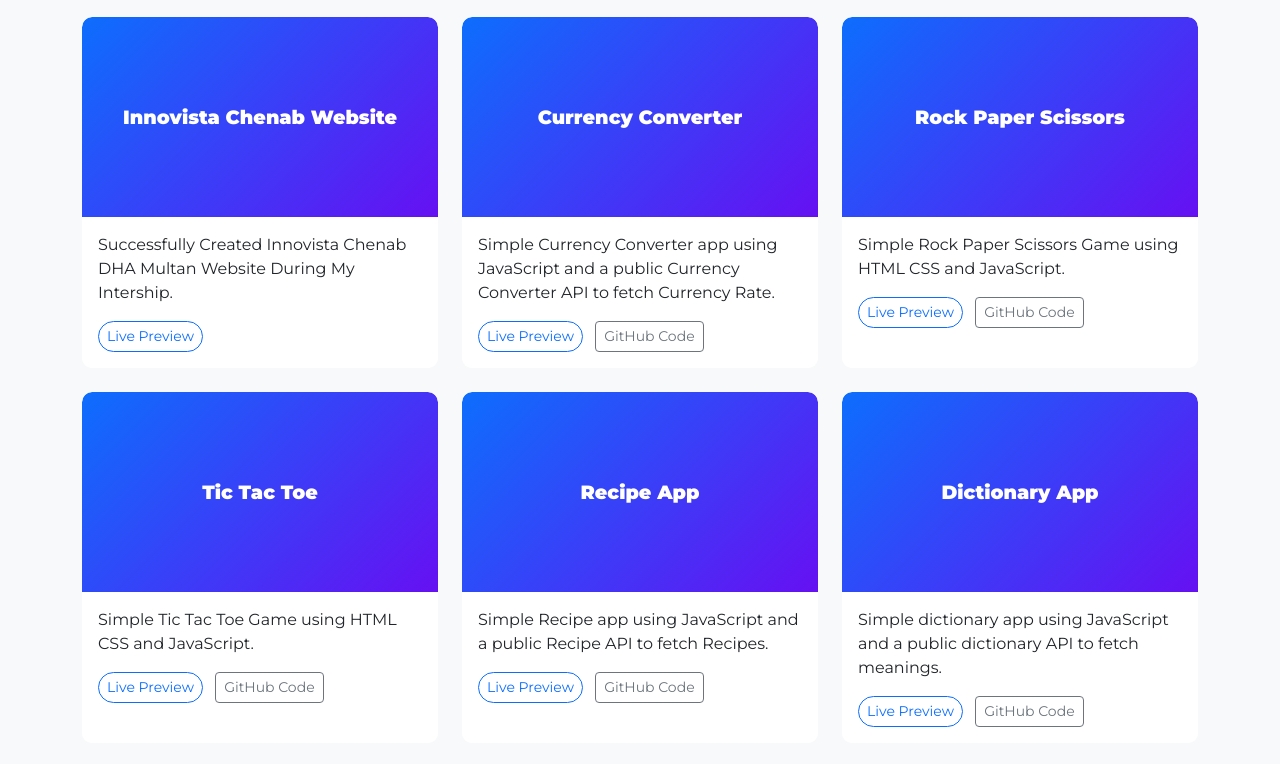
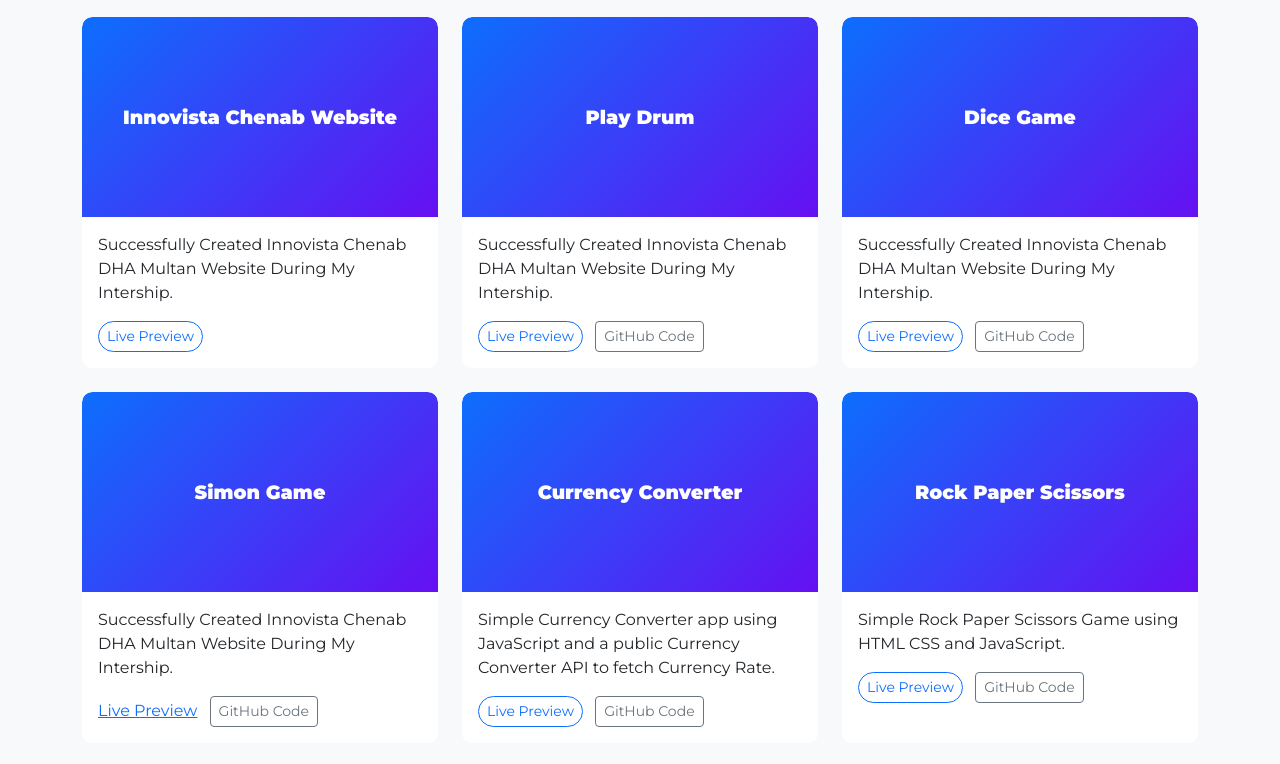
Before and after one commit to Khanktk/My-Portfolio, a plain HTML site: page projects.html in a window 1280 px wide. Shown: the part 157-921 px from the top of the page. Drawn offline with nearby package versions, Linux system fonts and the light colour scheme.

Commit message:
Update projects.html

```diff
--- a/projects.html
+++ b/projects.html
@@ -113,14 +113,50 @@
     <h1 class="main-heading">My Projects</h1>
     <div class="row g-4">
 
-    <!-- Project 10 (Newest Project) -->
-    <div class="col-md-6 col-lg-4">
+    <!-- Project 13 -->
+      <div class="col-md-6 col-lg-4">
         <div class="card project-card h-100">
           <div class="project-box">Innovista Chenab Website</div>
           <div class="card-body">
             <p class="card-text">Successfully Created Innovista Chenab DHA Multan Website During My Intership.</p>
             <a href="https://www.innovistachenab.pk/" class="btn btn-outline-primary btn-sm" target="_blank">Live Preview</a>
             <!-- <a href="#" class="btn btn-outline-secondary btn-sm ms-2" target="_blank">GitHub Code</a> -->
+          </div>
+        </div>
+      </div>
+
+      <!-- Project 12 -->
+    <div class="col-md-6 col-lg-4">
+        <div class="card project-card h-100">
+          <div class="project-box">Play Drum</div>
+          <div class="card-body">
+            <p class="card-text">Successfully Created Innovista Chenab DHA Multan Website During My Intership.</p>
+            <a href="https://khanktk.github.io/Drum-play/" class="btn btn-outline-primary btn-sm" target="_blank">Live Preview</a>
+            <a href="https://github.com/Khanktk/Drum-play" class="btn btn-outline-secondary btn-sm ms-2" target="_blank">GitHub Code</a>
+          </div>
+        </div>
+      </div>
+
+      <!-- Project 11  -->
+    <div class="col-md-6 col-lg-4">
+        <div class="card project-card h-100">
+          <div class="project-box">Dice Game</div>
+          <div class="card-body">
+            <p class="card-text">Successfully Created Innovista Chenab DHA Multan Website During My Intership.</p>
+            <a href="https://khanktk.github.io/Dice-game/" class="btn btn-outline-primary btn-sm" target="_blank">Live Preview</a>
+            <a href="https://github.com/Khanktk/Dice-game" class="btn btn-outline-secondary btn-sm ms-2" target="_blank">GitHub Code</a>
+          </div>
+        </div>
+      </div>
+
+      <!-- Project 10  -->
+    <div class="col-md-6 col-lg-4">
+        <div class="card project-card h-100">
+          <div class="project-box">Simon Game</div>
+          <div class="card-body">
+            <p class="card-text">Successfully Created Innovista Chenab DHA Multan Website During My Intership.</p>
+            <a href="https://khanktk.github.io/Simon-game/ class="btn btn-outline-primary btn-sm" target="_blank">Live Preview</a>
+            <a href="https://github.com/Khanktk/Simon-game" class="btn btn-outline-secondary btn-sm ms-2" target="_blank">GitHub Code</a>
           </div>
         </div>
       </div>
```
